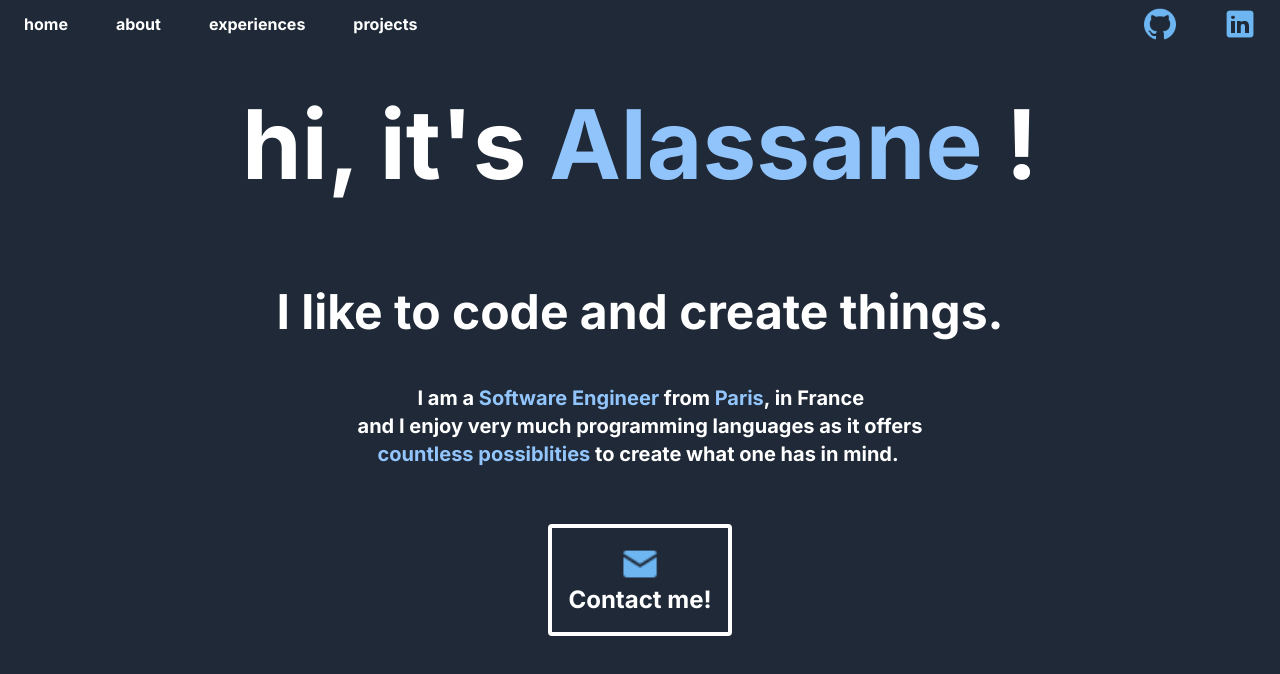
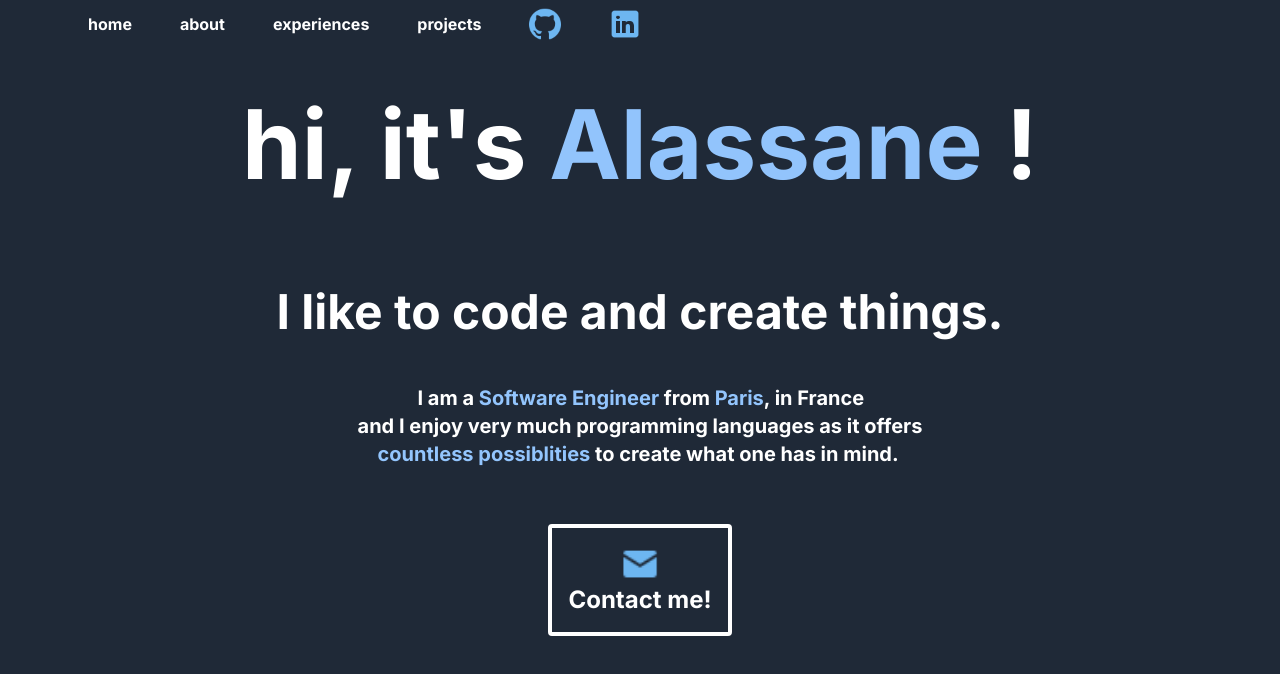
Before and after one commit to alassane8/alassanewade.com, a Next.js app in the folder portfolio/: page / in a window 1280 px wide. Shown: the top 674 px of the page. Built offline with nearby package versions, Linux system fonts and the light colour scheme.

Commit message:
feat: updated navbar

```diff
--- a/portfolio/app/components/navbar.js
+++ b/portfolio/app/components/navbar.js
@@ -2,7 +2,8 @@ import React from 'react';
 
 const NavigationBar = () => {
   return (
-    <nav className="text-white font-bold flex items-center justify-between w-full fixed bg-gray-800">
+    <div id="about" className = "mx-auto bg-gray-800 max-w-6xl">
+      <div className="text-white font-bold flex items-center fixed bg-gray-800">
         <div className="flex items-center">
           <button className="text-white font-bold py-2 px-4 transition-transform hover:scale-105 hover:text-blue-300 mx-2">
             <a href="#home">home</a>
@@ -29,7 +30,8 @@ const NavigationBar = () => {
             </a>
           </button>
         </div>
-    </nav>
+      </div>
+    </div>
   );
 };
 
```
Lines whose indentation alone changed are shown as unchanged.
